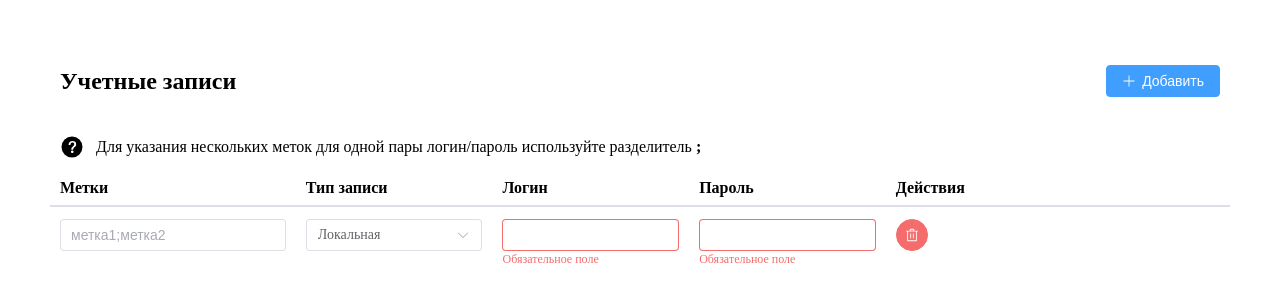
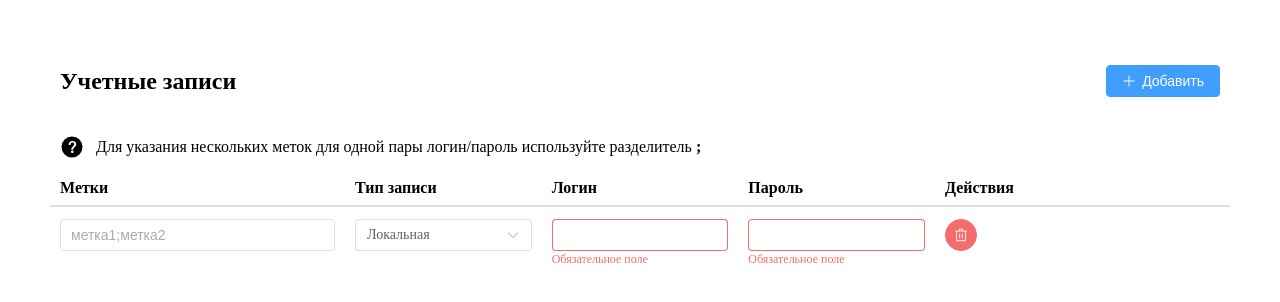
Before and after one commit to Gapotchenko-Yakov/vue-accounts-form, a Vue app: page / in a window 1280 px wide. Both pictures are taken after a click on the button "Добавить". Shown: the top 302 px of the page. Built offline with nearby package versions, Linux system fonts and the light colour scheme; the HTML template or start-up script is replaced by a standard one.

Commit message:
style: increase label column width to fully display validation message

```diff
--- a/src/components/AccountItem.vue
+++ b/src/components/AccountItem.vue
@@ -11,7 +11,7 @@
 <template>
   <el-row class="account-row">
     <!-- Метки -->
-    <el-col :span="5">
+    <el-col :span="6">
       <el-form-item :error="errors.labelsInput">
         <!-- See TODO at top: handle skipped validation if blur is never triggered -->
         <!-- Consider adding @input="emitUpdateDebounced" below -->
--- a/src/components/AccountsList.vue
+++ b/src/components/AccountsList.vue
@@ -14,7 +14,7 @@
 
     <!-- Шапка списка -->
     <el-row :gutter="20" class="account-row header-row">
-      <el-col :span="5">Метки</el-col>
+      <el-col :span="6">Метки</el-col>
       <el-col :span="4">Тип записи</el-col>
       <el-col :span="4">Логин</el-col>
       <el-col :span="4">Пароль</el-col>
```
